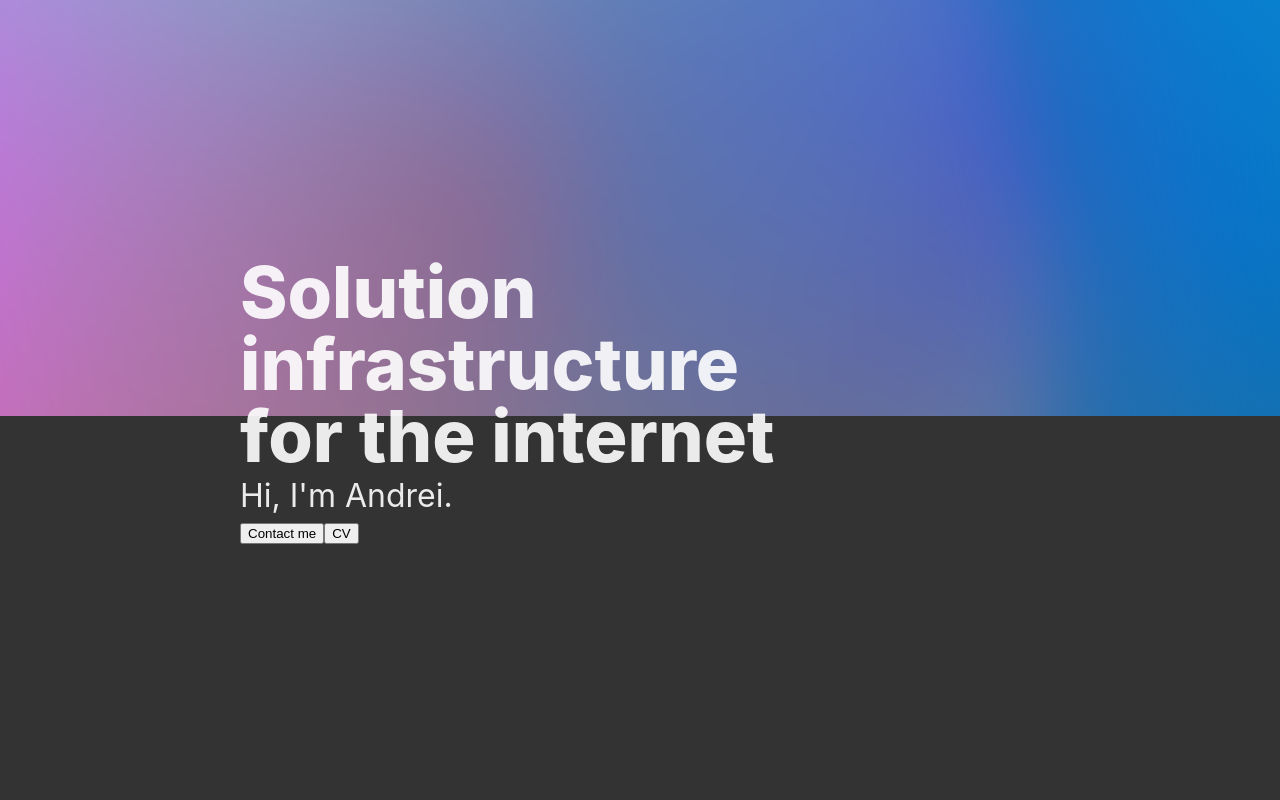
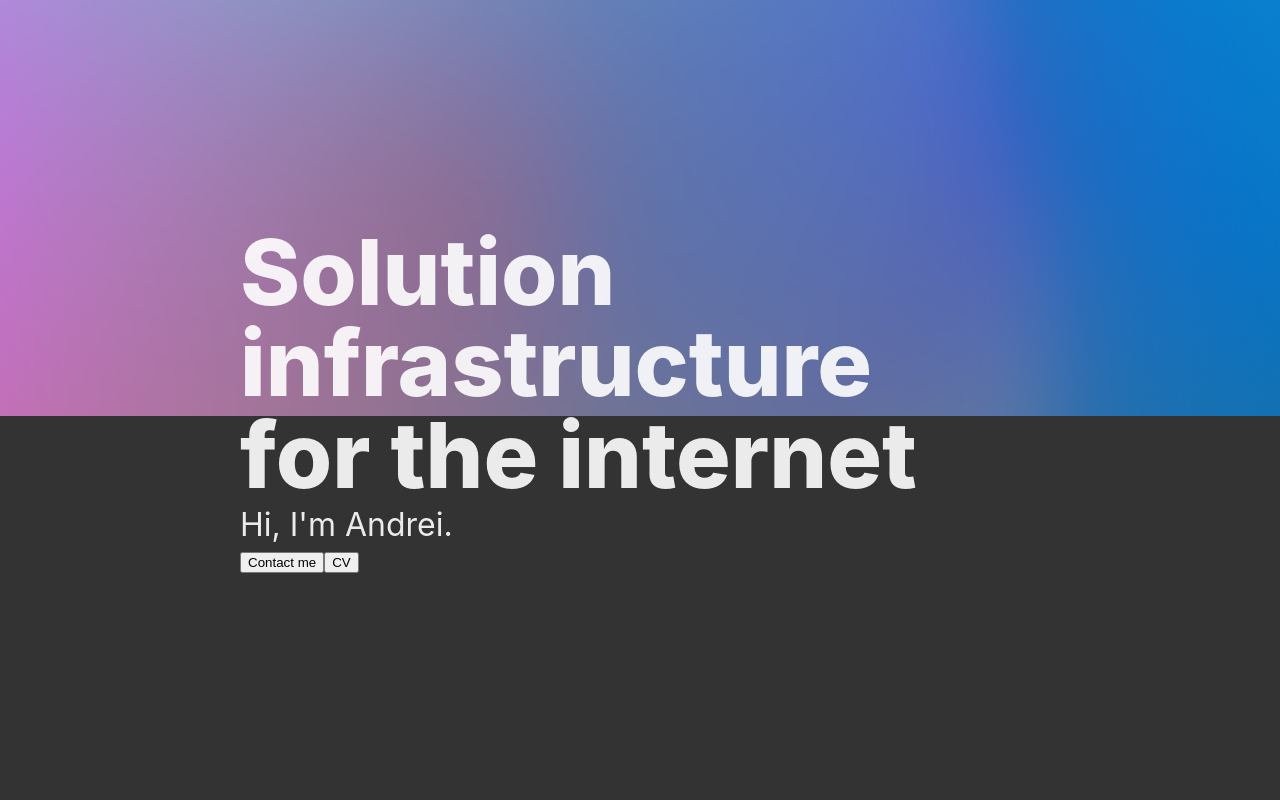
Before and after one commit to Popa-Andrei-Valentin/My_Portofolio, a React (Vite) app: page / in a window 1280 px wide. Shown: the top 800 px of the page. Built offline with nearby package versions, Linux system fonts and the light colour scheme.

Commit message:
Increase font-size for jumbotron h1

```diff
--- a/src/components/Jumbotron/Jumbotron.css
+++ b/src/components/Jumbotron/Jumbotron.css
@@ -60,9 +60,9 @@ h1 {
   color: white;
   opacity: 0.9;
   user-select: none;
-  font-size: 4.5rem;
+  font-size: 5.7rem;
   line-height: 1;
-  width: 70%;
+  width: 90%;
 }
 
 span {
```
